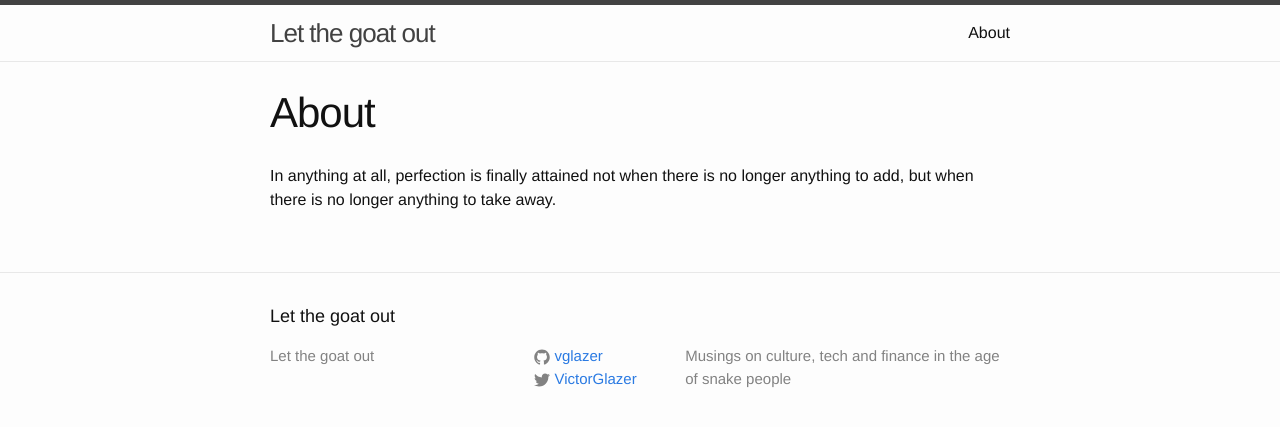
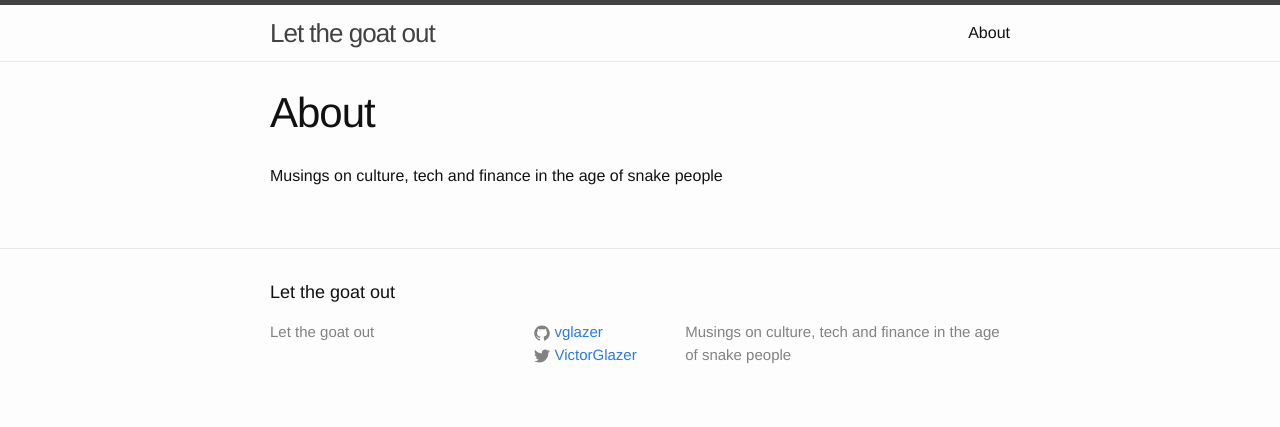
Before and after one commit to vglazer/vglazer.github.io, a Jekyll site: the page built from about.md, in a window 1280 px wide. Shown: the top 427 px of the page. Built offline with Jekyll 4.4.1, drawn with Linux system fonts in a browser that asks for light colours.

Commit message:
Updated post

```diff
--- a/about.md
+++ b/about.md
@@ -4,4 +4,4 @@ title: About
 permalink: /about/
 ---
 
-In anything at all, perfection is finally attained not when there is no longer anything to add, but when there is no longer anything to take away.
+Musings on culture, tech and finance in the age of snake people
```
